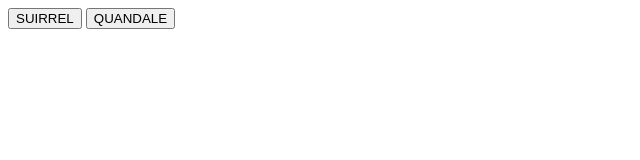
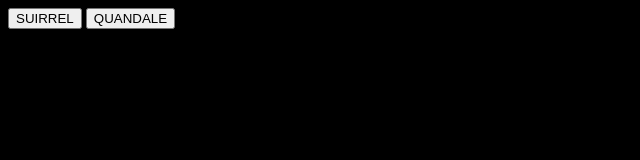
Before and after one commit to GeorgeWashingtonSaratoga/www.pornhub.com, a plain HTML site: page index.html in a window 1280 px wide. Shown: the whole page, without its empty margins (0-640 px from the left). Drawn offline with Linux system fonts and the light colour scheme.

Commit message:
Update index.css

```diff
--- a/index.css
+++ b/index.css
@@ -1,4 +1,4 @@
 body {
-  background = black,
-  color = orange
+  background: black;
+  color: orange;
 }
```
